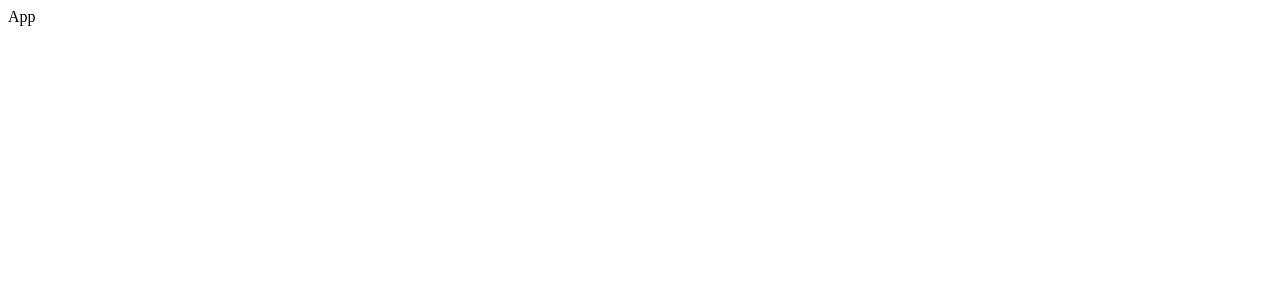
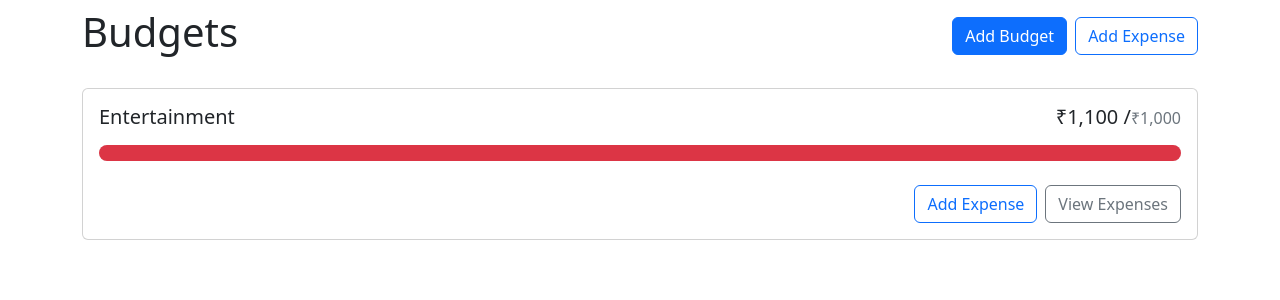
Before and after one commit to AyonMandal/BudgetAppWithContext, a React (Create React App) app: page / in a window 1280 px wide. Shown: the top 300 px of the page. Built offline with nearby package versions, Linux system fonts and the light colour scheme.

Commit message:
Basic Card Componet Layout

```diff
--- a/src/App.js
+++ b/src/App.js
@@ -1,7 +1,19 @@
 import React from "react";
+import { Container, Stack } from "react-bootstrap";
+import Button from "react-bootstrap/Button";
+import BudgetCard from "./components/BudgetCard";
 
 const App = () => {
-  return <div>App</div>;
+  return (
+    <Container className="my-2">
+      <Stack direction="horizontal" gap={2} className="mb-4">
+        <h1 className="me-auto">Budgets</h1>
+        <Button variant="primary">Add Budget</Button>
+        <Button variant="outline-primary">Add Expense</Button>
+      </Stack>
+      <BudgetCard name="Entertainment" amount={1100} maxAmount={1000} />
+    </Container>
+  );
 };
 
 export default App;
--- /dev/null
+++ b/src/components/BudgetCard.js
@@ -0,0 +1,45 @@
+import Button from "react-bootstrap/Button";
+import React from "react";
+import { Card, ProgressBar, Stack } from "react-bootstrap";
+import { currencyFormatter } from "../utils/CurrencyFormatter";
+
+const BudgetCard = (props) => {
+  return (
+    <Card>
+      <Card.Body>
+        <Card.Title className="d-flex justify-content-between align-items-baseline fw-normal mb-3">
+          <div className="me-2">{props.name}</div>
+          <div className="d-flex align-items-baseline">
+            {currencyFormatter.format(props.amount)} /{" "}
+            <span className="text-muted fs-6">
+              {currencyFormatter.format(props.maxAmount)}
+            </span>
+          </div>
+        </Card.Title>
+        <ProgressBar
+          className="rounded-pill"
+          variant={getProgressBarVariant(props.amount, props.maxAmount)}
+          min={0}
+          max={props.maxAmount}
+          now={props.amount}
+        />
+        <Stack direction="horizontal" gap={2} className="mt-4">
+          <Button variant="outline-primary" className="ms-auto">
+            Add Expense
+          </Button>
+          <Button variant="outline-secondary">View Expenses</Button>
+        </Stack>
+      </Card.Body>
+    </Card>
+  );
+};
+
+function getProgressBarVariant(amount, maxAmount) {
+  const ratio = amount / maxAmount;
+  if (ratio <= 0.25) return "success";
+  if (ratio <= 0.5) return "info";
+  if (ratio <= 0.75) return "warning";
+  return "danger";
+}
+
+export default BudgetCard;
--- a/src/index.js
+++ b/src/index.js
@@ -1,6 +1,7 @@
 import React from "react";
 import ReactDOM from "react-dom/client";
 import App from "./App";
+import "bootstrap/dist/css/bootstrap.min.css";
 
 const root = ReactDOM.createRoot(document.getElementById("root"));
 root.render(
--- /dev/null
+++ b/src/utils/CurrencyFormatter.js
@@ -0,0 +1,5 @@
+export const currencyFormatter = new Intl.NumberFormat(undefined, {
+  style: "currency",
+  currency: "INR",
+  minimumFractionDigits: 0,
+});
```
